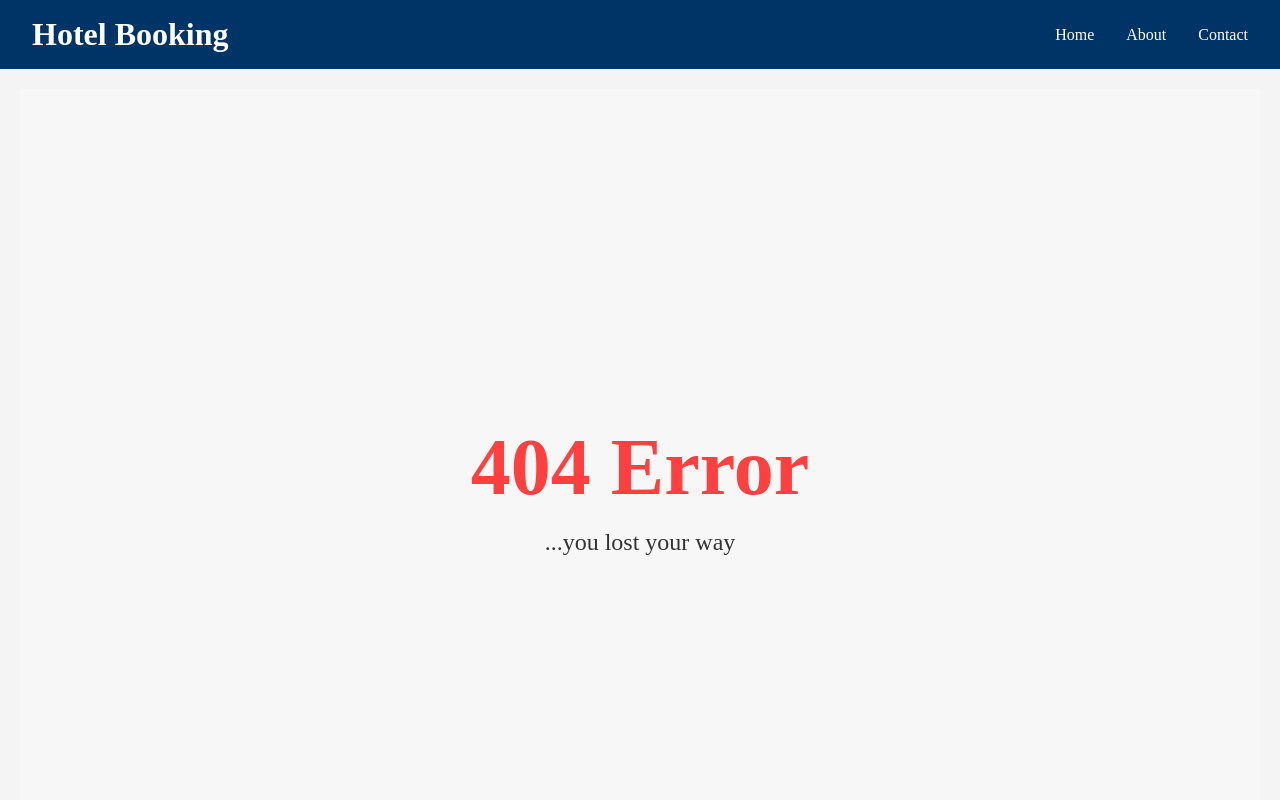
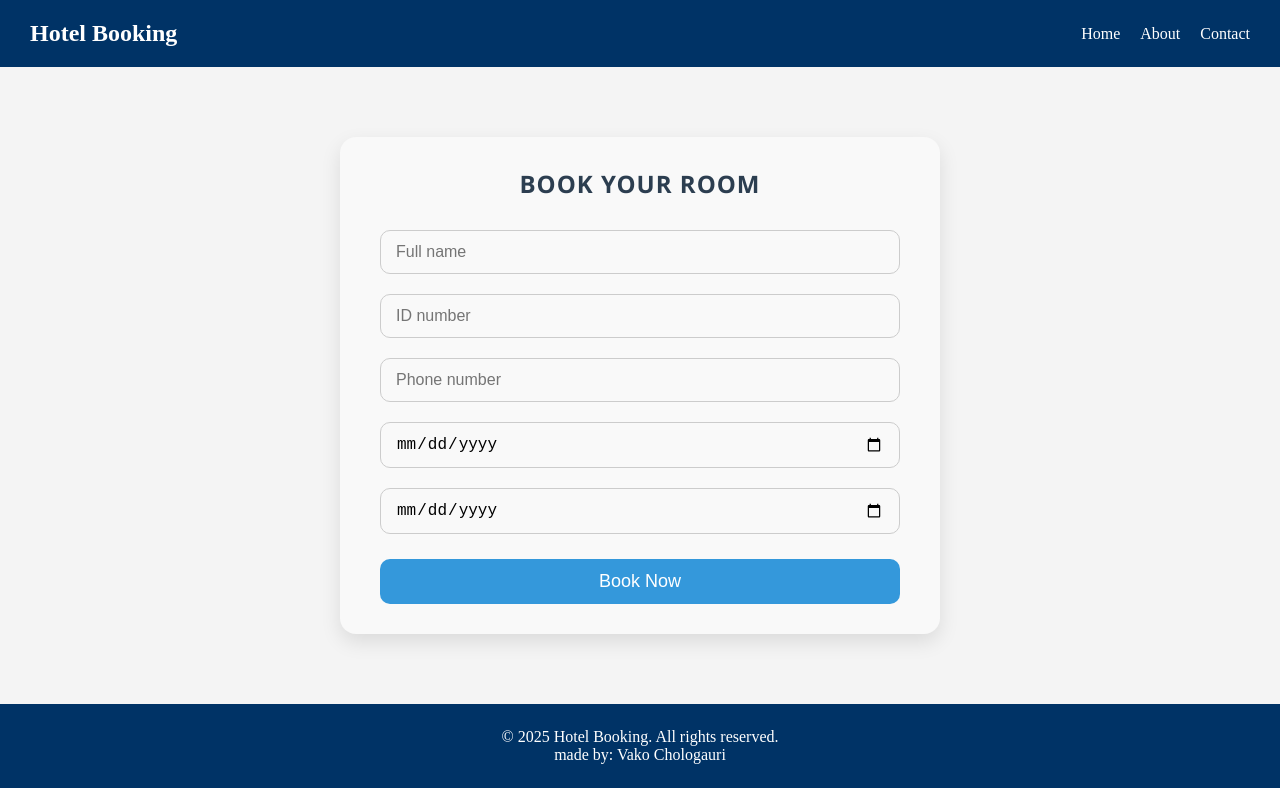
Before and after one commit to vako32124/angapiproject-api-project-angular, an Angular app: page /book in a window 1280 px wide. Before the commit this address had no page. Shown: the top 800 px of the page. Built offline with nearby package versions, Linux system fonts and the light colour scheme.

Commit message:
added bookin form and burger button

```diff
--- a/src/app/app.routes.ts
+++ b/src/app/app.routes.ts
@@ -4,6 +4,7 @@ import { ErrorComponent } from './error/error.component';
 import { HotelDetailsComponent } from './hotel-details/hotel-details.component';
 import { AboutComponent } from './about/about.component';
 import { ContactComponent } from './contact/contact.component';
+import { BookingComponent } from './booking/booking.component';
 
 export const routes: Routes = [
 
@@ -12,6 +13,7 @@ export const routes: Routes = [
     { path: 'about', component: AboutComponent },
     { path: 'contact', component: ContactComponent},
     { path: 'hotel/:id', component: HotelDetailsComponent },
+    { path: 'book', component: BookingComponent },
     { path: '**', component: ErrorComponent }
 
 ];
--- /dev/null
+++ b/src/app/booking/booking.component.html
@@ -0,0 +1,10 @@
+<form action="">
+    <h2>Book Your Room</h2>
+
+    <input placeholder="Full name" type="text" required />
+    <input placeholder="ID number" type="text" required />
+    <input placeholder="Phone number" type="text" required />
+    <input type="date" required />
+    <input type="date" required />
+    <button routerLink="/home">Book Now</button>
+  </form>
--- /dev/null
+++ b/src/app/booking/booking.component.scss
@@ -0,0 +1,51 @@
+form {
+    max-width: 600px;
+    margin: 50px auto;
+    padding: 30px 40px;
+    background: #f9f9f9;
+    border-radius: 16px;
+    box-shadow: 0 8px 20px rgba(0, 0, 0, 0.1);
+    font-family: 'Segoe UI', Tahoma, Geneva, Verdana, sans-serif;
+
+    h2 {
+      text-align: center;
+      margin-bottom: 20px;
+      color: #2c3e50;
+      font-size: 24px;
+      text-transform: uppercase;
+      letter-spacing: 1px;
+    }
+
+    input {
+      width: 100%;
+      padding: 12px 15px;
+      margin: 10px 0;
+      border: 1px solid #ccc;
+      border-radius: 10px;
+      outline: none;
+      font-size: 16px;
+      transition: border-color 0.3s ease, box-shadow 0.3s ease;
+
+      &:focus {
+        border-color: #3498db;
+        box-shadow: 0 0 5px rgba(52, 152, 219, 0.4);
+      }
+    }
+
+    button {
+      width: 100%;
+      padding: 12px;
+      margin-top: 15px;
+      background-color: #3498db;
+      color: white;
+      font-size: 18px;
+      border: none;
+      border-radius: 10px;
+      cursor: pointer;
+      transition: background-color 0.3s ease;
+
+      &:hover {
+        background-color: #2980b9;
+      }
+    }
+  }
--- a/src/app/header/header.component.html
+++ b/src/app/header/header.component.html
@@ -1,6 +1,15 @@
 <nav class="navbar">
-  <h1 routerLink="/home" class="logo" >Hotel Booking</h1>
-  <ul>
+  <h1 routerLink="/home" class="logo">Hotel Booking</h1>
+
+
+  <div class="burger" (click)="toggleMenu()">
+    <div class="line"></div>
+    <div class="line"></div>
+    <div class="line"></div>
+  </div>
+
+
+  <ul [class.active]="menuOpen">
     <li><a routerLink="/home" routerLinkActive="active-link">Home</a></li>
     <li><a routerLink="/about" routerLinkActive="active-link">About</a></li>
     <li><a routerLink="/contact" routerLinkActive="active-link">Contact</a></li>
--- a/src/app/header/header.component.scss
+++ b/src/app/header/header.component.scss
@@ -1,37 +1,86 @@
 .navbar {
-  background-color: #003366;
-  padding: 16px 32px;
   display: flex;
   justify-content: space-between;
   align-items: center;
+  padding: 20px 30px;
+  background-color: #003366;
+  color: white;
+  position: relative;
 
   .logo {
-    color: white;
-    font-size: 32px;
+    cursor: pointer;
+    font-size: 24px;
     font-weight: bold;
   }
 
   ul {
     list-style: none;
     display: flex;
-    gap: 32px;
-    margin: 0;
-    padding: 0;
+    gap: 20px;
+    transition: max-height 0.3s ease;
 
-    a {
-      color: white;
-      text-decoration: none;
-      font-weight: 500;
-      transition: color 0.2s ease;
+    li {
+      a {
+        color: white;
+        text-decoration: none;
+        font-weight: 500;
 
-      &:hover {
-        color: #ffcc00;
+        &.active-link {
+          border-bottom: 2px solid white;
+        }
+
+        &:hover {
+          opacity: 0.8;
+        }
       }
+    }
 
-      &.active-link {
-        border-bottom: 2px solid #ffcc00;
-        padding-bottom: 2px;
+    &.active {
+      display: flex;
+      flex-direction: column;
+      position: absolute;
+      top: 70px;
+      right: 30px;
+      background-color: #2980b9;
+      border-radius: 10px;
+      padding: 10px 20px;
+      box-shadow: 0 4px 12px rgba(0, 0, 0, 0.2);
+      z-index: 10;
+
+      li {
+        margin: 10px 0;
       }
     }
   }
+
+  .burger {
+    display: none;
+    flex-direction: column;
+    cursor: pointer;
+    gap: 5px;
+
+    .line {
+      width: 25px;
+      height: 3px;
+      background-color: white;
+      border-radius: 3px;
+    }
+  }
 }
+
+
+@media (max-width: 450px) {
+  .navbar {
+    ul {
+      display: none;
+    }
+
+    .burger {
+      display: flex;
+    }
+
+    ul.active {
+      display: flex;
+    }
+  }
+}
--- a/src/app/header/header.component.ts
+++ b/src/app/header/header.component.ts
@@ -8,5 +8,9 @@ import { RouterLink, RouterModule } from '@angular/router';
   styleUrl: './header.component.scss'
 })
 export class HeaderComponent {
+  menuOpen = false;
 
+  toggleMenu() {
+    this.menuOpen = !this.menuOpen;
+  }
 }
--- a/src/app/hotel-details/hotel-details.component.html
+++ b/src/app/hotel-details/hotel-details.component.html
@@ -13,7 +13,7 @@
       <h3>{{ room.name }}</h3>
       <p>{{ room.description }}</p>
       <p class="room-price">Price: ${{ room.pricePerNight }}</p>
-      <a class="btn-book">Book Now</a>
+      <a [routerLink]="['/book']" class="btn-book">Book Now</a>
     </div>
   </div>
 </div>
```
Also changed, not shown: src/app/booking/booking.component.ts (added, +12 -0 lines).
